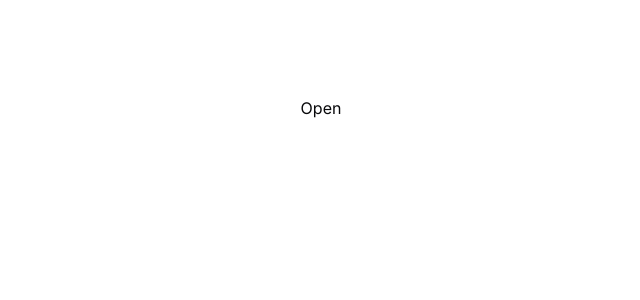
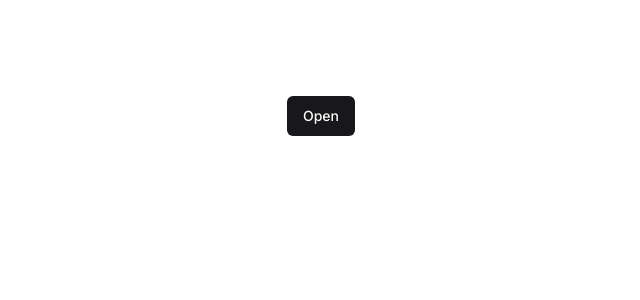
Before and after one commit to bdsqqq/slot-overrides-examples, a Next.js app: page / in a window 1280 px wide. Shown: the top 300 px of the page, without its empty margins (319-959 px from the left). Built offline with nearby package versions, Linux system fonts and the light colour scheme.

Commit message:
feat: add shadcn/ui button

```diff
--- a/package.json
+++ b/package.json
@@ -10,6 +10,7 @@
   },
   "dependencies": {
     "@radix-ui/react-popover": "^1.0.6",
+    "@radix-ui/react-slot": "^1.0.2",
     "@types/node": "20.3.2",
     "@types/react": "18.2.14",
     "@types/react-dom": "18.2.6",
--- a/src/app/page.tsx
+++ b/src/app/page.tsx
@@ -1,3 +1,4 @@
+import { Button } from '@/components/ui/button';
 import {
   Popover,
   PopoverContent,
@@ -10,8 +11,8 @@
       <div>
         <Popover>
           <PopoverContent>hej do</PopoverContent>
-          <PopoverTrigger>
-            <button>Open</button>
+          <PopoverTrigger asChild>
+            <Button>Open</Button>
           </PopoverTrigger>
         </Popover>
       </div>
--- /dev/null
+++ b/src/components/ui/button.tsx
@@ -0,0 +1,56 @@
+import * as React from "react"
+import { Slot } from "@radix-ui/react-slot"
+import { cva, type VariantProps } from "class-variance-authority"
+
+import { cn } from "@/lib/utils"
+
+const buttonVariants = cva(
+  "inline-flex items-center justify-center rounded-md text-sm font-medium ring-offset-background transition-colors focus-visible:outline-none focus-visible:ring-2 focus-visible:ring-ring focus-visible:ring-offset-2 disabled:pointer-events-none disabled:opacity-50",
+  {
+    variants: {
+      variant: {
+        default: "bg-primary text-primary-foreground hover:bg-primary/90",
+        destructive:
+          "bg-destructive text-destructive-foreground hover:bg-destructive/90",
+        outline:
+          "border border-input bg-background hover:bg-accent hover:text-accent-foreground",
+        secondary:
+          "bg-secondary text-secondary-foreground hover:bg-secondary/80",
+        ghost: "hover:bg-accent hover:text-accent-foreground",
+        link: "text-primary underline-offset-4 hover:underline",
+      },
+      size: {
+        default: "h-10 px-4 py-2",
+        sm: "h-9 rounded-md px-3",
+        lg: "h-11 rounded-md px-8",
+        icon: "h-10 w-10",
+      },
+    },
+    defaultVariants: {
+      variant: "default",
+      size: "default",
+    },
+  }
+)
+
+export interface ButtonProps
+  extends React.ButtonHTMLAttributes<HTMLButtonElement>,
+    VariantProps<typeof buttonVariants> {
+  asChild?: boolean
+}
+
+const Button = React.forwardRef<HTMLButtonElement, ButtonProps>(
+  ({ className, variant, size, asChild = false, ...props }, ref) => {
+    const Comp = asChild ? Slot : "button"
+    return (
+      <Comp
+        className={cn(buttonVariants({ variant, size, className }))}
+        ref={ref}
+        {...props}
+      />
+    )
+  }
+)
+Button.displayName = "Button"
+
+export { Button, buttonVariants }
```
Also changed, not shown: 1 other file (tests, documents, lock files or other folders).
